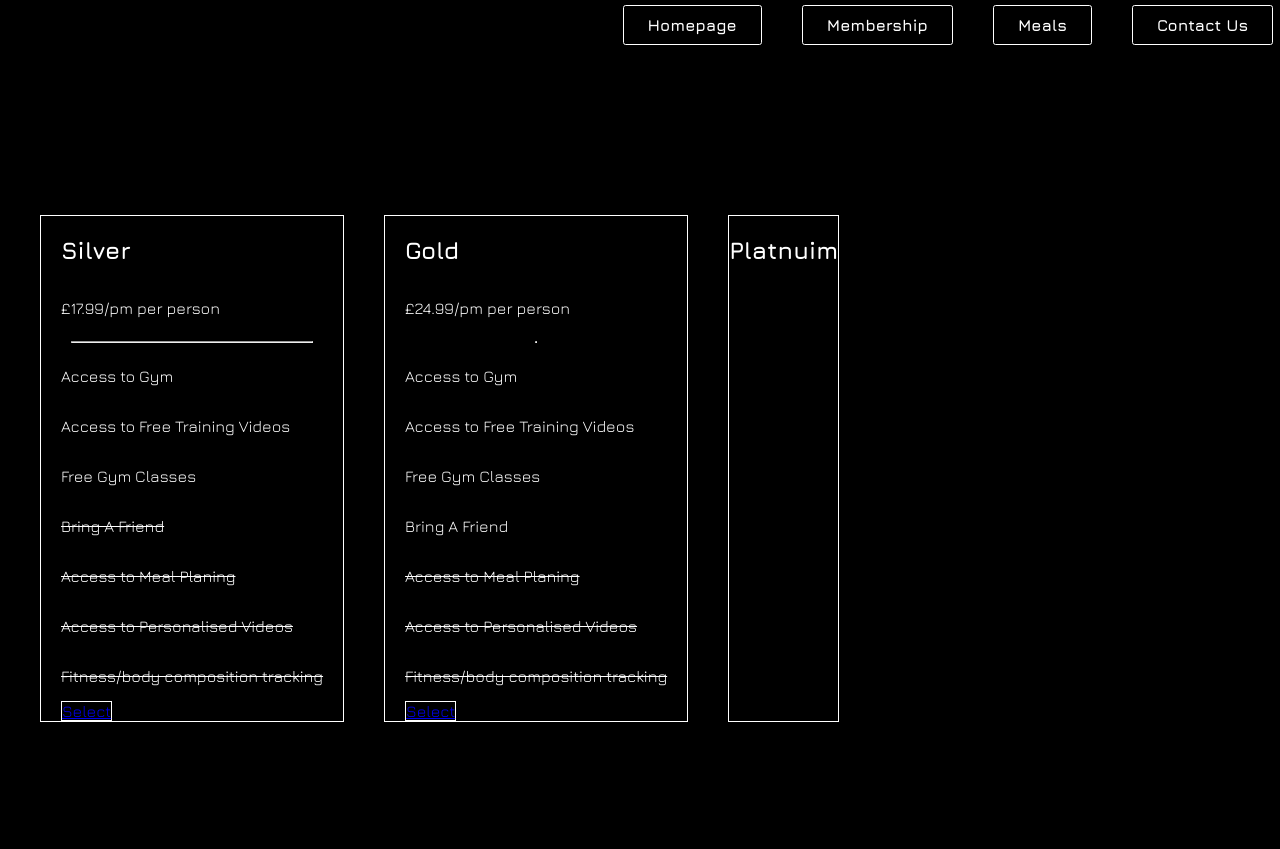
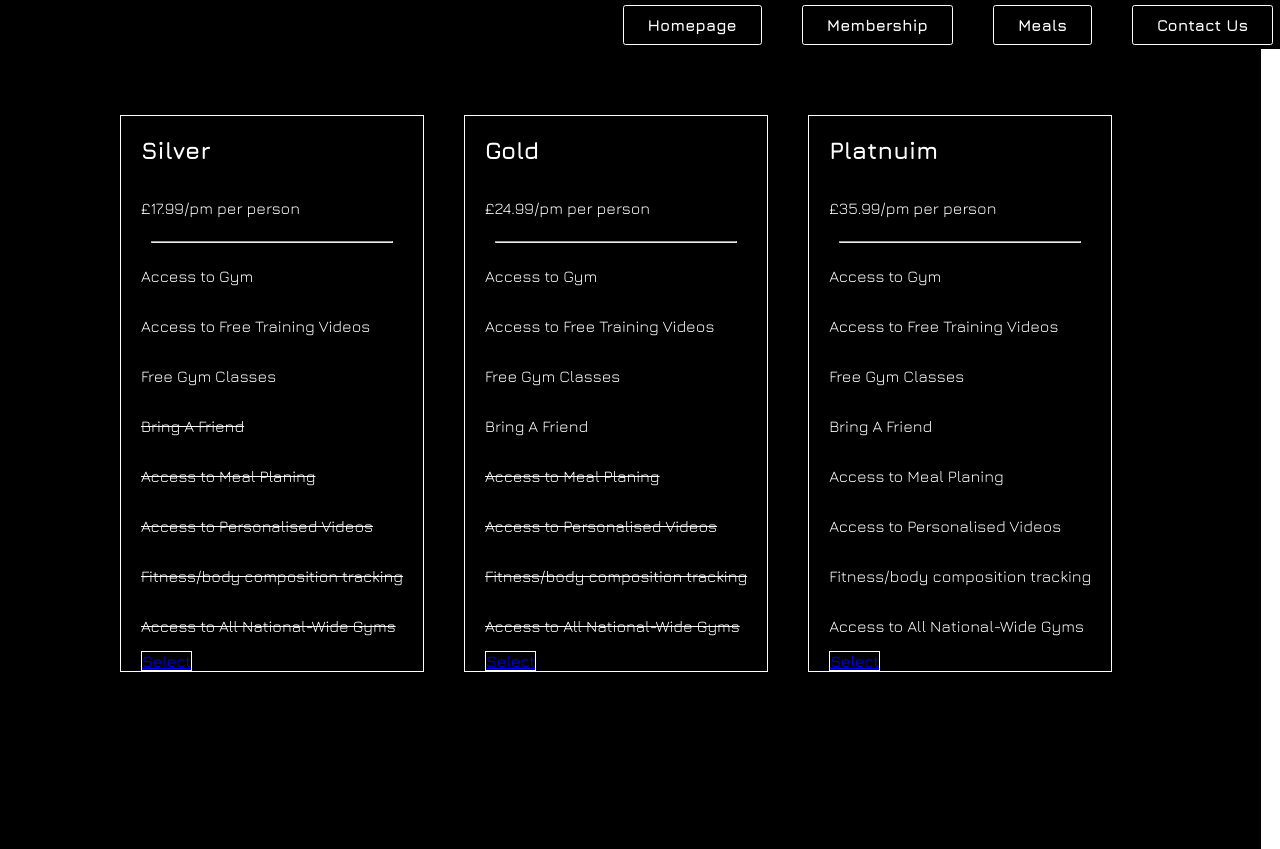
Before and after one commit to Salviusferns/fitnesstitan, a React (Create React App) app: page /Membership in a window 1280 px wide. Built offline with nearby package versions, Linux system fonts and the light colour scheme.

Commit message:
membership

```diff
--- a/src/components/Homepage.css
+++ b/src/components/Homepage.css
@@ -9,7 +9,6 @@
     font-family: "jura";
     height: 5000px;
 }
-
 
 .info .imgtxt{
     width: 98vw;
@@ -82,3 +81,13 @@
   .info .aboutus{
     color: white;
   }
+
+  .info a{
+    color: lightblue;
+    text-decoration: none;
+  }
+.info  a:hover{
+    background-color: black;
+    color: white ;
+    font-weight: 800;
+}
--- a/src/components/Membership.js
+++ b/src/components/Membership.js
@@ -15,6 +15,7 @@ export default function Membership(props){
                     <p><s>Access to Meal Planing</s></p>
                     <p><s>Access to Personalised Videos</s></p>
                     <p><s>Fitness/body composition tracking</s></p>
+                    <p><s>Access to All National-Wide Gyms</s></p>
                     <div className="btn-select">
                         <a href="/Homepage">
                             <li>Select</li>
@@ -22,9 +23,9 @@ export default function Membership(props){
                     </div>
                 </li>
 
-                <li className="li2"><h2>Gold</h2>
-
-                <p>£24.99/pm per person</p>
+                <li className="li2">
+                    <h2>Gold</h2>
+                    <p>£24.99/pm per person</p>
                     <hr></hr>
                     <p>Access to Gym</p>
                     <p>Access to Free Training Videos</p>
@@ -33,13 +34,32 @@ export default function Membership(props){
                     <p><s>Access to Meal Planing</s></p>
                     <p><s>Access to Personalised Videos</s></p>
                     <p><s>Fitness/body composition tracking</s></p>
+                    <p><s>Access to All National-Wide Gyms</s></p>
                     <div className="btn-select">
                         <a href="/Homepage">
                             <li>Select</li>
                         </a>
-                    </div></li>
+                    </div>
+                </li>
 
-                <li><h2>Platnuim</h2></li>
+                <li className="li3">
+                    <h2>Platnuim</h2>
+                    <p>£35.99/pm per person</p>
+                    <hr></hr>
+                    <p>Access to Gym</p>
+                    <p>Access to Free Training Videos</p>
+                    <p>Free Gym Classes</p>
+                    <p> Bring A Friend</p>
+                    <p>Access to Meal Planing</p>
+                    <p>Access to Personalised Videos</p>
+                    <p>Fitness/body composition tracking</p>
+                    <p>Access to All National-Wide Gyms</p>
+                    <div className="btn-select">
+                        <a href="/Homepage">
+                            <li>Select</li>
+                        </a>
+                    </div>
+                </li>
             </ul>
             <div className="black"></div>
         </div>
--- a/src/components/Navbar.css
+++ b/src/components/Navbar.css
@@ -37,7 +37,7 @@
 
 }
 
-  a:hover {
+.navbar  a:hover {
     background-color: white;
     color: black;
     border-radius: 5pt;
--- a/src/components/membership.css
+++ b/src/components/membership.css
@@ -1,5 +1,5 @@
 .table{
-    width: 100vw;
+    width: 98.5vw;
     height: 100vh;
     background-color: black;
     font-family: "jura";
@@ -10,7 +10,8 @@
     color: white;
     display: flex;
     flex-direction: row;
-    padding-top: 150px;
+    padding-top: 50px;
+    padding-left: 120px;
     gap: 40px;
 }
 
@@ -45,3 +46,18 @@
     padding-right: 20px;
 
 }
+.table .list .li2 hr{
+    width: 15em;
+}
+.table .list .li3{
+    color: white;
+    display: flex;
+    flex-direction: column;
+    align-items:flex-start;
+    padding-left: 20px;
+    padding-right: 20px;
+
+}
+.table .list .li3 hr{
+    width: 15em;
+}
```
